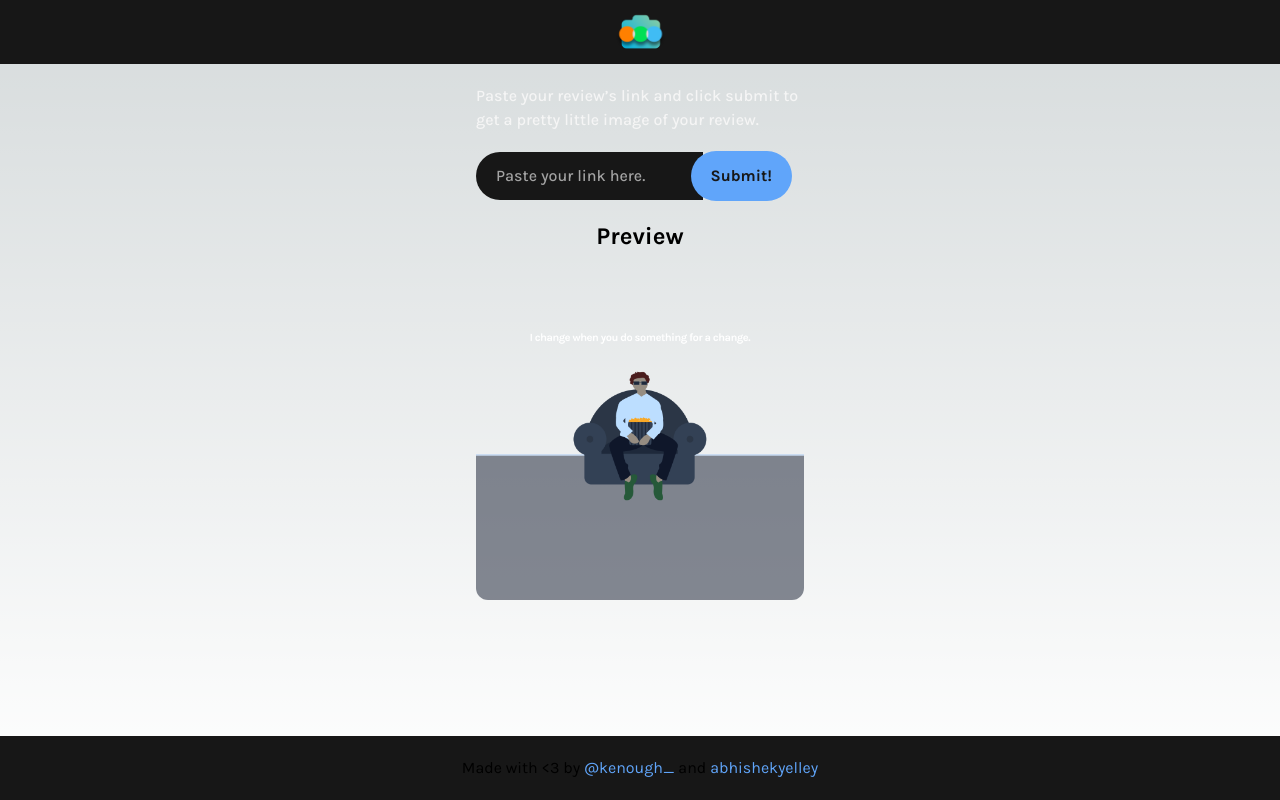
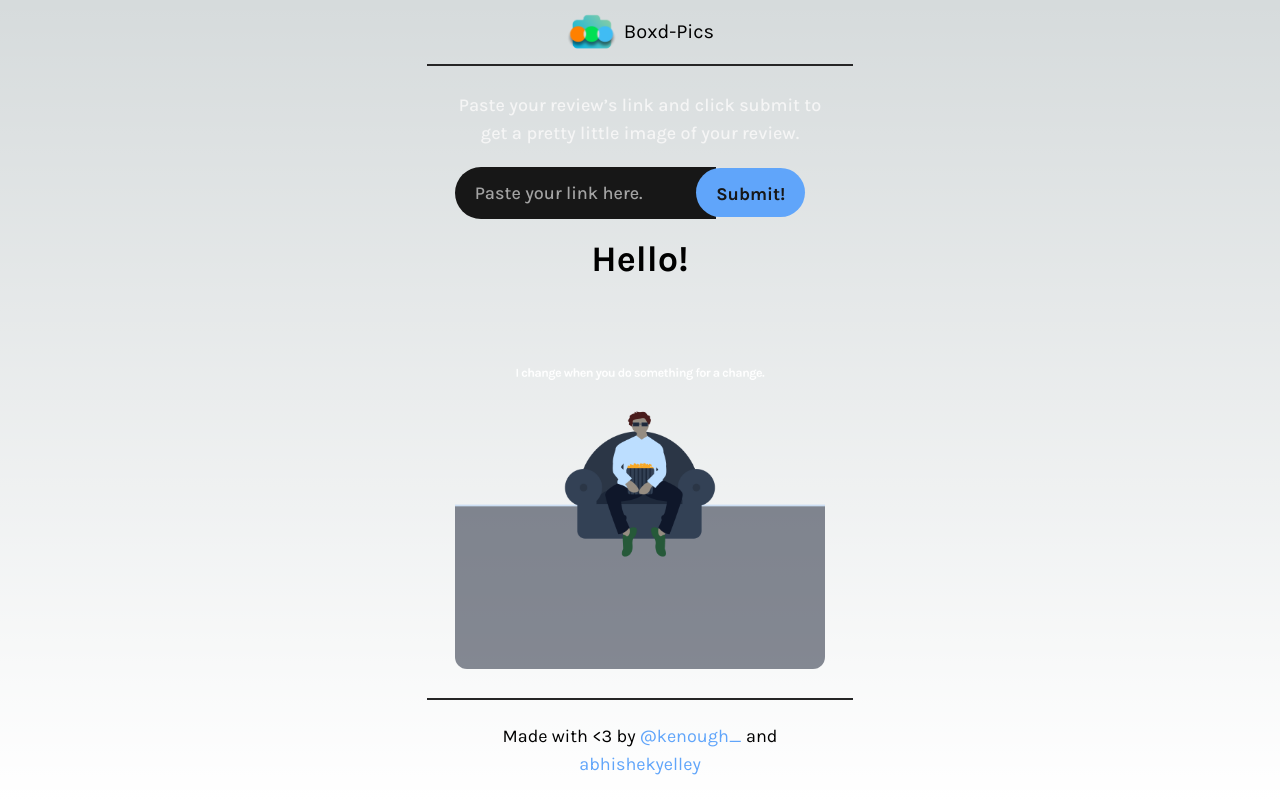
Before and after one commit to linuxdotexe/boxdp, a Next.js app: page / in a window 1280 px wide. Built offline with nearby package versions, Linux system fonts and the light colour scheme.

Commit message:
add: responsive UI and other fixes

```diff
--- a/src/app/layout.tsx
+++ b/src/app/layout.tsx
@@ -13,6 +13,11 @@ export const metadata: Metadata = {
     "Get a prettier image of your letterboxd review. Just provide the URL.",
 };
 
+const fh: React.CSSProperties = {
+  height: "100vh", // Set the height value here
+  // You can add more CSS properties as needed
+};
+
 export default function RootLayout({
   children,
 }: {
@@ -23,7 +28,9 @@ export default function RootLayout({
       lang="en"
       className="scroll-smooth">
       <body className={inter.className}>
-        <div className="flex flex-col h-screen justify-between">
+        <div
+          className="flex flex-col h-screen justify-between"
+          style={fh}>
           <Header />
           <div className="mb-auto">{children}</div>
           <Footer />
--- a/src/app/page.tsx
+++ b/src/app/page.tsx
@@ -27,13 +27,12 @@ export default function Home() {
   const [isFetching, setIsFetching] = useState(false);
 
   return (
-    <div className="max-w-96 box-border m-auto px-7 py-5">
-      <p className="text-neutral-100 text-base font-medium">
+    <div className="w-96 sm:w-3/4 md:w-4/5 lg:w-4/6 xl:w-1/3 box-border m-auto px-7 py-5">
+      <p className="text-neutral-100 text-base font-medium md:text-lg lg:text-center">
         Paste your review’s link and click submit to get a pretty little image
         of your review.
       </p>
       <SearchBox isFetching={isFetching} />
-      <h3 className="text-2xl font-bold text-center mb-5">Preview</h3>
       <div id="review">
         <Suspense>
           <ImageViewer
--- a/src/components/DefaultReviewStyle.tsx
+++ b/src/components/DefaultReviewStyle.tsx
@@ -300,7 +300,7 @@ export default function DefaultReviewStyle({
   }, [apiData, curImgNum]);
 
   return (
-    <div className="aspect-square w-[300px] m-auto rounded-xl overflow-hidden">
+    <div className="w-full aspect-square m-auto rounded-xl overflow-hidden">
       <canvas
         id="canvas"
         ref={canvasRef}
--- a/src/components/Footer.tsx
+++ b/src/components/Footer.tsx
@@ -1,7 +1,7 @@
 export default function Footer() {
   return (
-    <footer>
-      <p className="bg-neutral-900 p-5 text-center w-full">
+    <footer className="w-full sm:w-3/4 md:w-4/5 lg:w-4/6 xl:w-1/3 border-t-2 border-neutral-800 p-2.5 m-auto mb-0">
+      <p className="p-3 text-center w-full text-base md:text-lg">
         Made with {"<3"} by{" "}
         <a
           href="https://letterboxd.com/kenough_"
--- a/src/components/Header.tsx
+++ b/src/components/Header.tsx
@@ -2,15 +2,22 @@ import Image from "next/image";
 import Link from "next/link";
 export default function Header() {
   return (
-    <header className="w-full bg-neutral-900 p-2.5">
-      <Link href="/">
+    <header className="w-full sm:w-3/4 md:w-4/5 lg:w-4/6 xl:w-1/3  border-b-2 border-neutral-800 p-2.5 m-auto mt-0">
+      <Link
+        href="/"
+        className="flex gap-2 justify-center">
         <Image
           src="/logo.png"
           width={50}
           height={50}
           alt="Logo"
-          className="m-auto"
+          className=""
         />
+        <h1
+          className="hidden md:inline-block
+        self-center text-xl">
+          Boxd-Pics
+        </h1>
       </Link>
     </header>
   );
--- a/src/components/ImageViewer.tsx
+++ b/src/components/ImageViewer.tsx
@@ -88,11 +88,14 @@ export default function ImageViewer({
   }
   if (apiData === null) {
     return (
-      <>
+      <div className="flex flex-col justify-center w-auto">
+        <h3 className="text-2xl md:text-4xl font-bold text-center mb-5">
+          Hello!
+        </h3>
         <img
           src="/preview.png"
           className="rounded-xl"></img>
-      </>
+      </div>
     );
   }
   if ("error" in apiData) {
@@ -129,13 +132,16 @@ export default function ImageViewer({
   // TODO: Set this style in handleSubmit inside fetcher
   return (
     <div className="flex flex-col items-center">
+      <h3 className="text-2xl md:text-4xl font-bold text-center mb-5">
+        Result
+      </h3>
       <DefaultReviewStyle
         apiData={apiData}
         myRef={myRef}
         curImgNum={curImgNum}
       />
       <button
-        className="bg-blue-400 px-4 text-neutral-900 font-bold text-base rounded-full mt-5 w-fit py-3 self-center"
+        className="bg-blue-400 px-4 text-neutral-900 font-bold text-base rounded-full mt-5 w-fit py-3 self-center md:text-xl"
         onClick={async () => {
           if (!myRef.current) return;
           const link = document.createElement("a");
@@ -147,23 +153,23 @@ export default function ImageViewer({
       </button>
       <div className="mt-5">
         <p
-          className="text-xl text-center"
+          className="text-xl text-center md:text-3xl"
           title={String(apiData?.images.length)}>
           Image Selector
         </p>
-        <div className="flex flex-row gap-6 justify-center mt-2">
+        <div className="flex flex-row gap-6 justify-center items-center mt-2">
           <button
-            className="px-6 rounded-full bg-blue-400 aspect-square text-neutral-900 font-black text-2xl disabled:bg-neutral-600 disabled:text-neutral-100"
+            className="px-4 rounded-full bg-blue-400 aspect-square text-neutral-900 font-black text-xl md:text-2xl disabled:bg-neutral-600 disabled:text-neutral-100"
             title="prev"
             disabled={curImgNum === 1}
             onClick={handleImgNumDecr}>
             {"<"}
           </button>
-          <p className="text-center self-center border-2 px-3 py-3 border-blue-400 rounded-xl text-xl font-bold">
+          <p className="text-center self-center border-2 px-3 py-3 border-blue-400 rounded-xl text-xl font-bold md:text-2xl">
             {curImgNum} / {apiData.images.length}
           </p>
           <button
-            className="px-6 rounded-full bg-blue-400 aspect-square text-neutral-900 font-black text-2xl disabled:bg-neutral-600 disabled:text-neutral-100"
+            className="px-4 rounded-full bg-blue-400 aspect-square text-neutral-900 font-black text-xl disabled:bg-neutral-600 disabled:text-neutral-100 md:text-2xl"
             title="next"
             disabled={curImgNum === apiData.images.length}
             onClick={handleImgNumIncr}>
--- a/src/components/LoadingImageViewer.tsx
+++ b/src/components/LoadingImageViewer.tsx
@@ -3,18 +3,13 @@ import "react-loading-skeleton/dist/skeleton.css";
 
 export default function LoadingImageViewer() {
   return (
-    <SkeletonTheme
-      width={300}
-      height={300}
-      borderRadius={5}
-      enableAnimation={true}
-      baseColor="#45556e"
-      highlightColor="#9ed9b0">
-      <Skeleton
-        height={300}
-        count={1}
-        style={{ margin: 5 }}
-      />
-    </SkeletonTheme>
+    <div className="flex flex-col justify-center w-auto">
+      <h3 className="text-2xl md:text-4xl font-bold text-center mb-5">
+        Please wait...
+      </h3>
+      <img
+        src="/loading.gif"
+        className="w-full rounded-xl"></img>
+    </div>
   );
 }
--- a/src/components/SearchBox.tsx
+++ b/src/components/SearchBox.tsx
@@ -55,12 +55,12 @@ export default function SearchBox({ isFetching }: SearchBoxProps) {
 
   return (
     <form
-      className="flex w-full font-medium"
+      className="flex w-full font-medium m-auto"
       onSubmit={handleSubmit}>
       <input
         className="w-full rounded-full rounded-r-none my-5 py-3 pl-5
         bg-neutral-900 active:bg-neutral-900 placeholder:text-neutral-400
-        text-neutral-100 text-base focus:outline-none h-fit"
+        text-neutral-100 text-base md:text-lg focus:outline-none h-fit"
         value={formData.blink}
         onChange={handleInputChange}
         type="text"
@@ -71,7 +71,7 @@ export default function SearchBox({ isFetching }: SearchBoxProps) {
       />
       <button
         className="bg-blue-400 text-neutral-900 font-bold px-5 h-[49.5px]
-        py-3 rounded-full text-base top-[19px] right-3 relative disabled:bg-neutral-600 disabled:text-neutral-100"
+        py-3 rounded-full text-base md:text-lg md:top-[21px] top-[19px] right-3 md:right-5 relative disabled:bg-neutral-600 disabled:text-neutral-100"
         type="submit"
         disabled={isFetching}>
         Submit!
```
Also changed, not shown: public/loading.gif (added).
